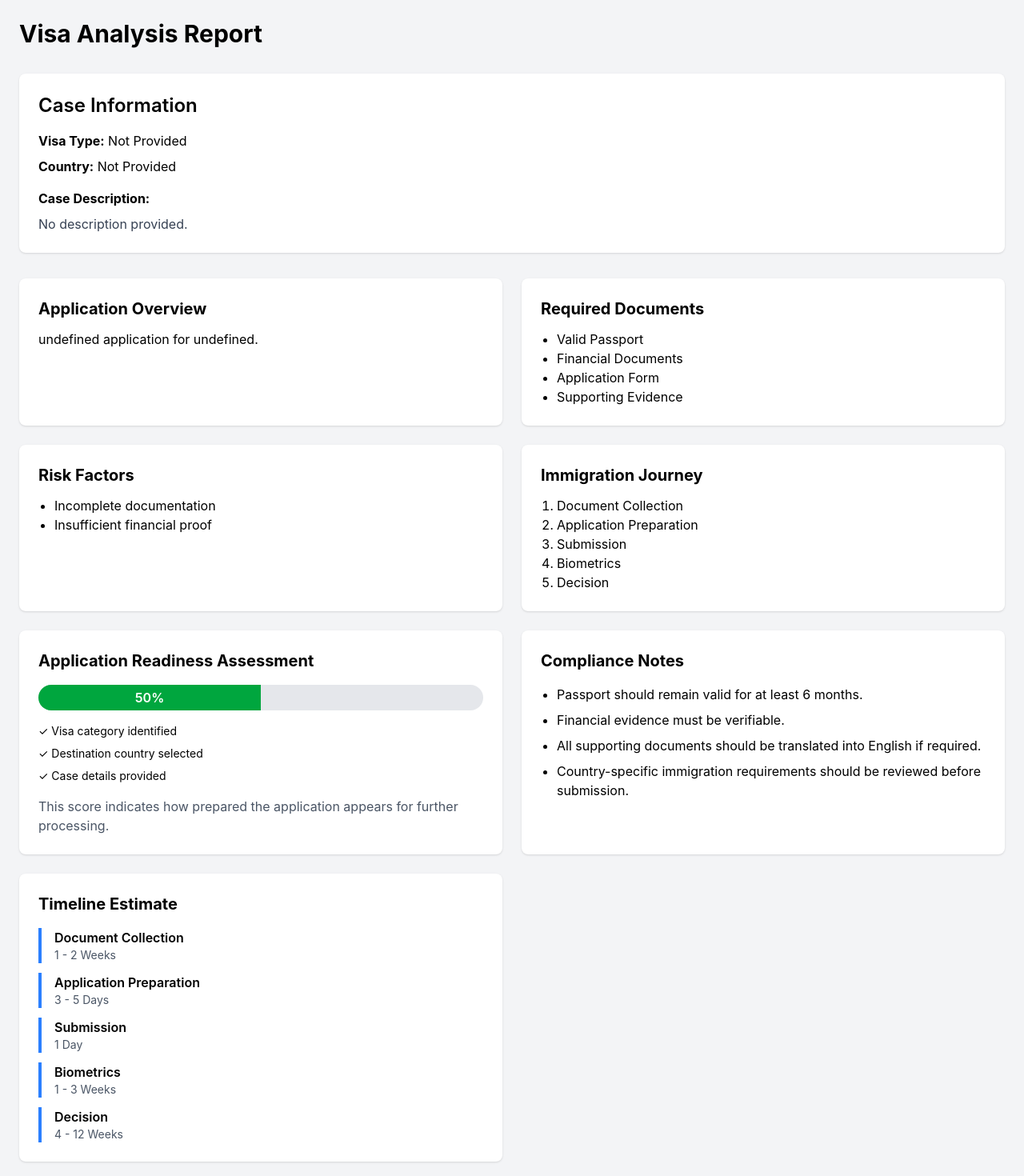
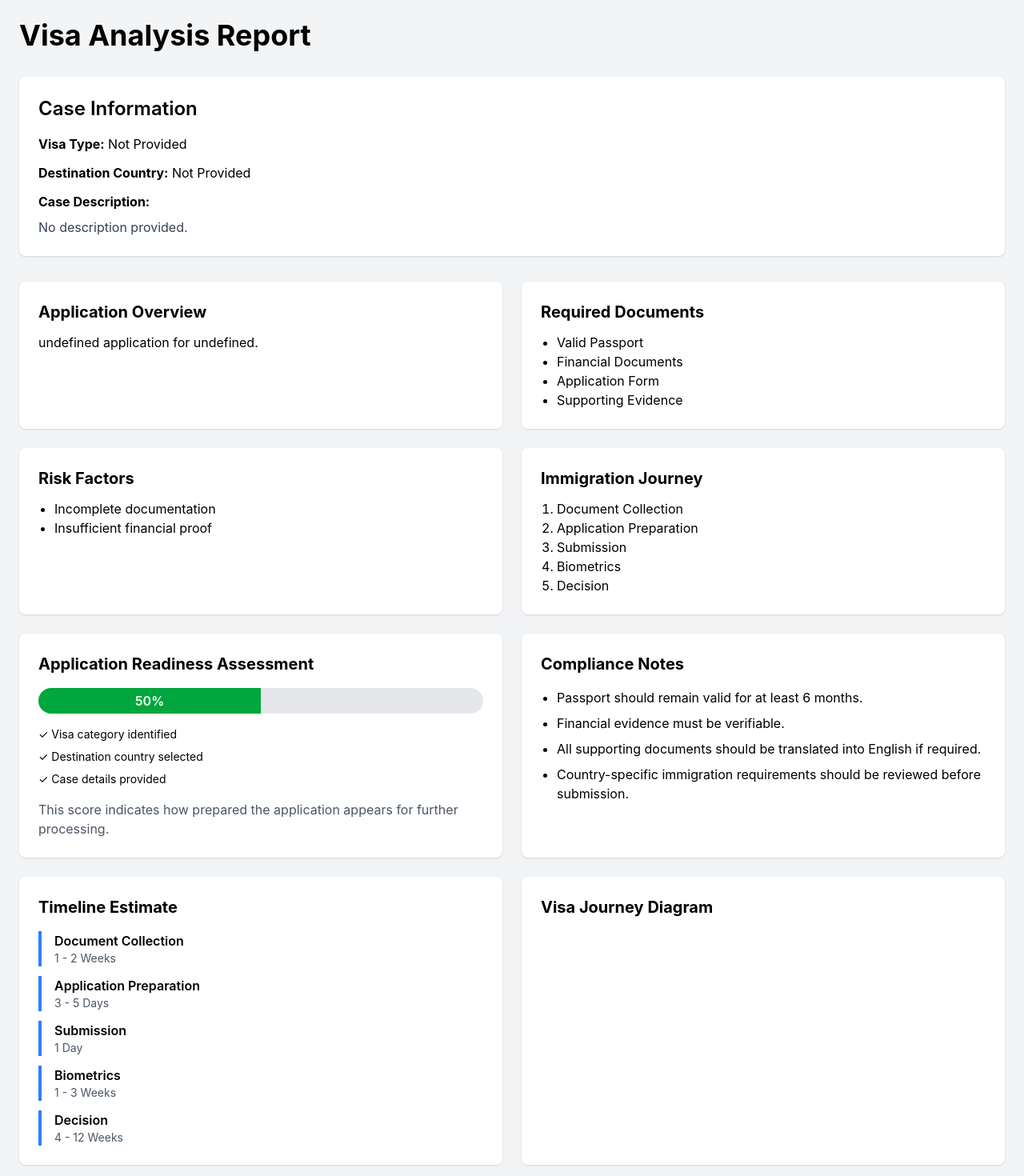
Before and after one commit to devR1shabh/VISM, a React (Vite) app: page /analysis in a window 1280 px wide. Shown: the top 1470 px of the page at 80% size. Built offline with nearby package versions, Linux system fonts and the light colour scheme; what country-list would draw is missing.

Commit message:
Added mermaid diagram

```diff
--- a/package.json
+++ b/package.json
@@ -11,7 +11,11 @@
   },
   "dependencies": {
     "@tailwindcss/vite": "^4.3.0",
+    "cors": "^2.8.6",
     "country-list": "^2.4.1",
+    "dotenv": "^17.4.2",
+    "express": "^5.2.1",
+    "mermaid": "^11.15.0",
     "react": "^19.2.6",
     "react-dom": "^19.2.6",
     "react-router-dom": "^7.17.0",
--- /dev/null
+++ b/src/components/diagram/VisaJourneyDiagram.jsx
@@ -0,0 +1,63 @@
+import { useEffect, useRef } from "react";
+import mermaid from "mermaid";
+
+function VisaJourneyDiagram() {
+  const diagramRef = useRef(null);
+
+  useEffect(() => {
+    mermaid.initialize({
+      startOnLoad: false,
+      securityLevel: "loose",
+      theme: "default",
+    });
+
+    const renderDiagram = async () => {
+      try {
+        const graphDefinition = `
+graph TD
+    A[Document Collection] --> B[Application Preparation]
+    B --> C[Submission]
+    C --> D[Biometrics]
+    D --> E[Decision]
+`;
+
+        const id = `mermaid-${Date.now()}`;
+
+        const { svg } = await mermaid.render(
+          id,
+          graphDefinition
+        );
+
+        if (diagramRef.current) {
+          diagramRef.current.innerHTML = svg;
+        }
+      } catch (error) {
+        console.error("Mermaid Error:", error);
+
+        if (diagramRef.current) {
+          diagramRef.current.innerHTML =
+            "<p>Failed to render diagram.</p>";
+        }
+      }
+    };
+
+    renderDiagram();
+  }, []);
+
+  return (
+    <div className="bg-white p-6 rounded-lg shadow">
+
+      <h2 className="text-xl font-bold mb-4">
+        Visa Journey Diagram
+      </h2>
+
+      <div
+        ref={diagramRef}
+        className="overflow-x-auto"
+      />
+
+    </div>
+  );
+}
+
+export default VisaJourneyDiagram;
--- a/src/pages/Analysis.jsx
+++ b/src/pages/Analysis.jsx
@@ -7,6 +7,8 @@ import JourneySteps from "../components/output/JourneySteps";
 import ReadinessScore from "../components/output/ReadinessScore";
 import ComplianceNotes from "../components/output/ComplianceNotes";
 import TimelineEstimate from "../components/output/TimelineEstimate";
+
+import VisaJourneyDiagram from "../components/diagram/VisaJourneyDiagram";
 
 import { generateMockAnalysis } from "../services/mockAnalysis";
 
@@ -26,31 +28,32 @@ function Analysis() {
   );
 
   return (
-    <div className="min-h-screen bg-gray-100 p-6">
+    <div className="min-h-screen bg-gray-100">
 
-      <div className="max-w-7xl mx-auto">
+      <div className="max-w-7xl mx-auto p-6">
 
-        <h1 className="text-3xl font-bold mb-8">
+        <h1 className="text-4xl font-bold mb-8">
           Visa Analysis Report
         </h1>
 
+        {/* Case Information */}
         <div className="bg-white p-6 rounded-lg shadow mb-8">
 
           <h2 className="text-2xl font-semibold mb-4">
             Case Information
           </h2>
 
-          <p className="mb-2">
+          <p className="mb-3">
             <strong>Visa Type:</strong>{" "}
             {visaType || "Not Provided"}
           </p>
 
-          <p className="mb-2">
-            <strong>Country:</strong>{" "}
+          <p className="mb-3">
+            <strong>Destination Country:</strong>{" "}
             {country || "Not Provided"}
           </p>
 
-          <div className="mt-4">
+          <div>
             <strong>Case Description:</strong>
 
             <p className="mt-2 text-gray-700">
@@ -60,6 +63,7 @@ function Analysis() {
 
         </div>
 
+        {/* Analysis Results */}
         <div className="grid md:grid-cols-2 gap-6">
 
           <ApplicationOverview
@@ -90,6 +94,8 @@ function Analysis() {
             timeline={analysis.timeline}
           />
 
+          <VisaJourneyDiagram />
+
         </div>
 
       </div>
```
Also changed, not shown: 1 other file (tests, documents, lock files or other folders).
